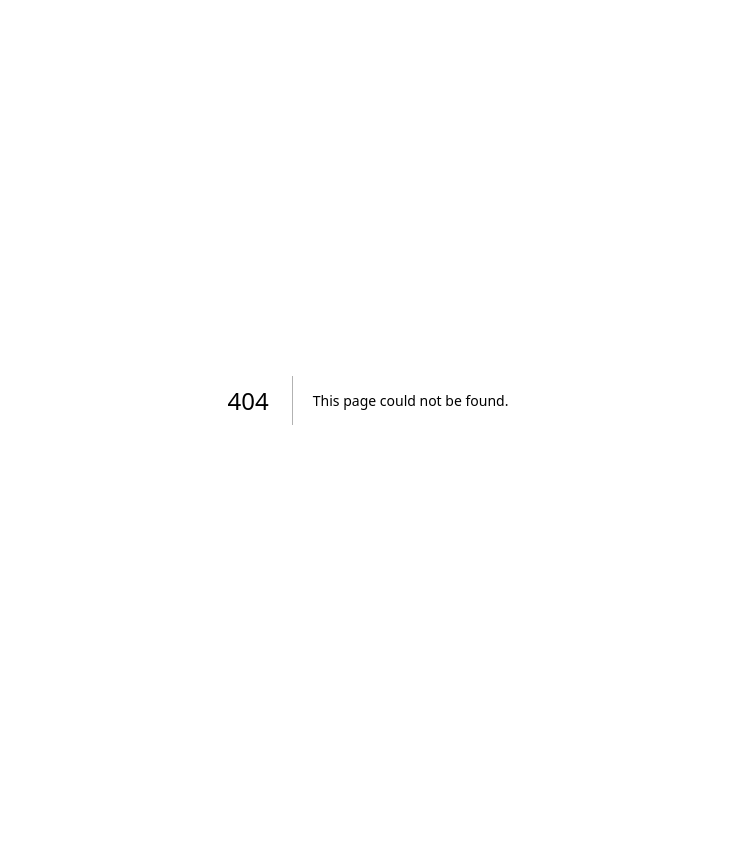
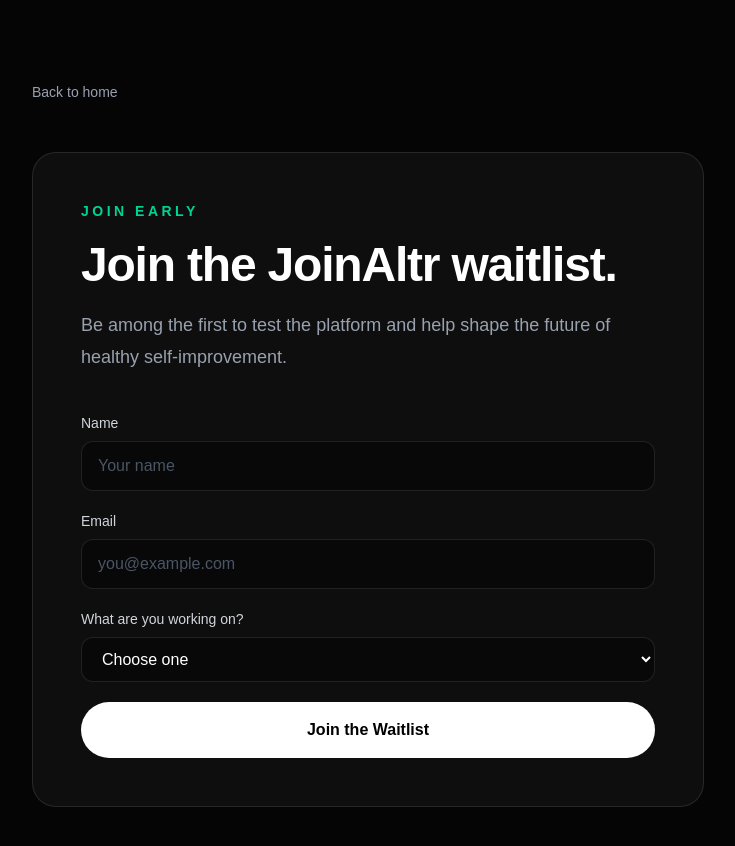
Before and after one commit to sebastian-altr/joinaltr, a Next.js app: page /waitlist in a window 1280 px wide. Before the commit this address had no page. Shown: the top 846 px of the page, without its empty margins (272-1007 px from the left). Before the commit the page ends 800 px from the top, so only its background shows below. Built offline with nearby package versions, Linux system fonts and the light colour scheme.

Commit message:
Connected waitlist page

```diff
--- a/app/page.tsx
+++ b/app/page.tsx
@@ -79,7 +79,7 @@
           </div>
 
           <a
-            href="#waitlist"
+            href="/waitlist"
             className="rounded-full border border-white/10 bg-white/5 px-5 py-2.5 text-sm font-semibold transition hover:bg-white hover:text-black"
           >
             Join the Waitlist
@@ -106,7 +106,7 @@
 
             <div className="mt-10 flex flex-col gap-4 sm:flex-row">
               <a
-                href="#waitlist"
+                href="/waitlist"
                 className="rounded-full bg-white px-8 py-4 text-center font-semibold text-black transition hover:bg-gray-200"
               >
                 Join the Waitlist
--- /dev/null
+++ b/app/waitlist/page.tsx
@@ -0,0 +1,114 @@
+export default function WaitlistPage() {
+  return (
+    <main className="min-h-screen bg-[#050505] px-6 py-20 text-white">
+      <div className="mx-auto max-w-2xl">
+        <a
+          href="/"
+          className="text-sm text-gray-400 transition hover:text-white"
+        >
+          Back to home
+        </a>
+
+        <div className="mt-12 rounded-3xl border border-white/10 bg-white/[0.04] p-8 sm:p-12">
+          <p className="text-sm font-semibold uppercase tracking-[0.25em] text-emerald-400">
+            Join early
+          </p>
+
+          <h1 className="mt-5 text-4xl font-bold tracking-tight sm:text-5xl">
+            Join the JoinAltr waitlist.
+          </h1>
+
+          <p className="mt-5 text-lg leading-8 text-gray-400">
+            Be among the first to test the platform and help shape the future
+            of healthy self-improvement.
+          </p>
+
+          <form
+            action="https://formsubmit.co/hello@joinaltr.com"
+            method="POST"
+            className="mt-10 space-y-5"
+          >
+            <input
+              type="hidden"
+              name="_subject"
+              value="New JoinAltr waitlist signup"
+            />
+
+            <input
+              type="hidden"
+              name="_captcha"
+              value="false"
+            />
+
+            <div>
+              <label
+                htmlFor="name"
+                className="mb-2 block text-sm font-medium text-gray-300"
+              >
+                Name
+              </label>
+
+              <input
+                id="name"
+                name="name"
+                type="text"
+                required
+                className="w-full rounded-xl border border-white/10 bg-black/40 px-4 py-3 text-white outline-none transition placeholder:text-gray-600 focus:border-emerald-400"
+                placeholder="Your name"
+              />
+            </div>
+
+            <div>
+              <label
+                htmlFor="email"
+                className="mb-2 block text-sm font-medium text-gray-300"
+              >
+                Email
+              </label>
+
+              <input
+                id="email"
+                name="email"
+                type="email"
+                required
+                className="w-full rounded-xl border border-white/10 bg-black/40 px-4 py-3 text-white outline-none transition placeholder:text-gray-600 focus:border-emerald-400"
+                placeholder="you@example.com"
+              />
+            </div>
+
+            <div>
+              <label
+                htmlFor="goal"
+                className="mb-2 block text-sm font-medium text-gray-300"
+              >
+                What are you working on?
+              </label>
+
+              <select
+                id="goal"
+                name="goal"
+                required
+                className="w-full rounded-xl border border-white/10 bg-black/40 px-4 py-3 text-white outline-none transition focus:border-emerald-400"
+              >
+                <option value="">Choose one</option>
+                <option value="Fitness">Fitness</option>
+                <option value="Skincare">Skincare</option>
+                <option value="Nutrition">Nutrition</option>
+                <option value="Sleep">Sleep</option>
+                <option value="Style">Style</option>
+                <option value="Confidence">Confidence</option>
+              </select>
+            </div>
+
+            <button
+              type="submit"
+              className="w-full rounded-full bg-white px-8 py-4 font-semibold text-black transition hover:bg-gray-200"
+            >
+              Join the Waitlist
+            </button>
+          </form>
+        </div>
+      </div>
+    </main>
+  );
+}
```
